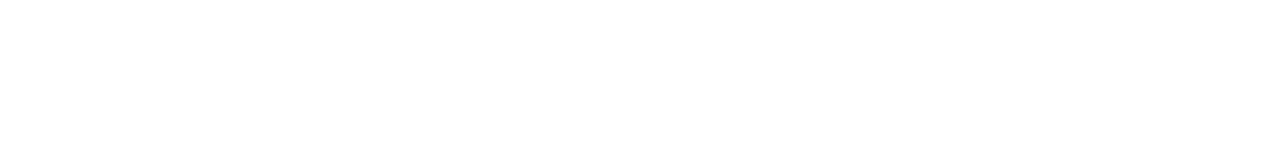
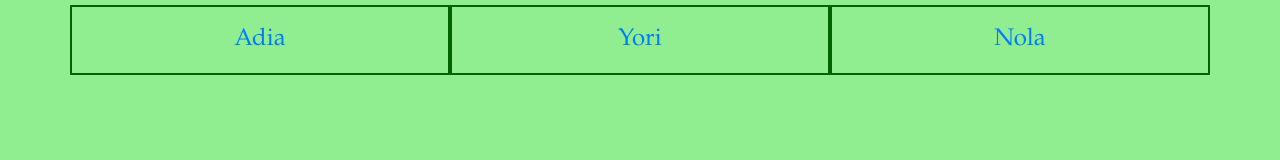
Before and after one commit to AidanFarhi/project0, a plain HTML site: page nola.html in a window 1280 px wide. Drawn offline with nearby package versions, Linux system fonts and the light colour scheme.

Commit message:
added bootstrap top nav bar

```diff
--- a/nola.html
+++ b/nola.html
@@ -1,9 +1,28 @@
 <!DOCTYPE html>
 <html>
 <head>
-	<title></title>
+	<title>Nola</title>
+	<link rel="stylesheet" href="https://stackpath.bootstrapcdn.com/bootstrap/4.3.1/css/bootstrap.min.css" integrity="sha384-ggOyR0iXCbMQv3Xipma34MD+dH/1fQ784/j6cY/iJTQUOhcWr7x9JvoRxT2MZw1T" crossorigin="anonymous">
+	<meta name="viewport" content="width=device-width, initial-scale=1.0">
+	<link rel="stylesheet" type="text/css" href="stylesheet.css">
 </head>
 <body>
 
+<div class="container">
+  <div class="row">
+    <div class="col-sm">
+      <a href="adia.html">Adia</a>
+    </div>
+    <div class="col-sm">
+      <a href="yori.html">Yori</a>
+    </div>
+    <div class="col-sm">
+      <a href="nola.html">Nola</a>
+    </div>
+  </div>
+</div>
+
+<br>
+
 </body>
 </html>
--- a/stylesheet.css
+++ b/stylesheet.css
@@ -2,7 +2,7 @@
 	text-align: center;
 	font-family: "Palatino Linotype", "Book Antiqua", Palatino, serif;
 }
-p, h3, li, .text {
+p, h3, li, .text, body {
 	font-family: "Palatino Linotype", "Book Antiqua", Palatino, serif;
 }
 table, th, td {
@@ -19,3 +19,11 @@ body {
 		display: none;
 	}
 }
+.col-sm {
+	border: 2px solid darkgreen;
+	border-collapse: collapse;
+	margin-top: 5px;
+	padding: 15px;
+	text-align: center;
+	font-size: 24px
+}
```
Also changed, not shown: adia.html (+18 -0 lines), index.html (+17 -0 lines), yori.html (+4 -1 lines).
